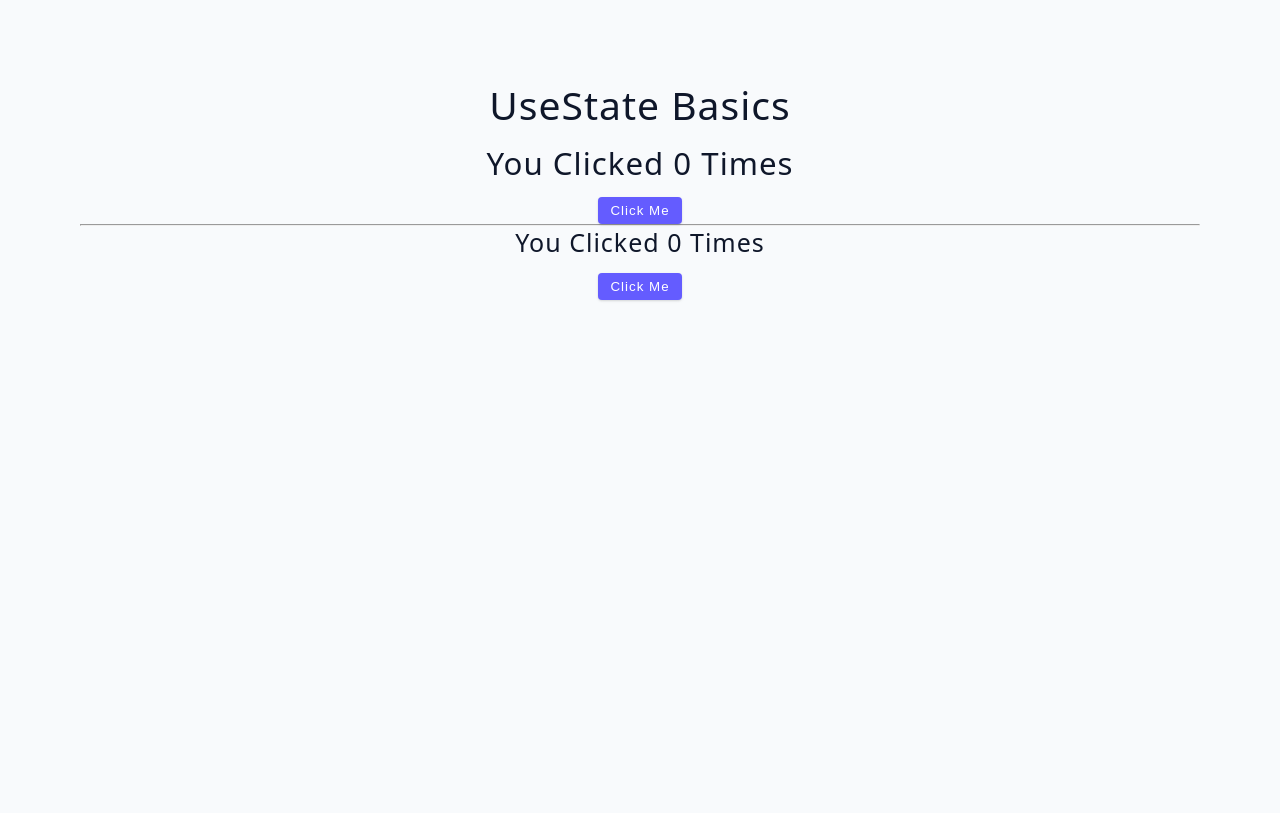
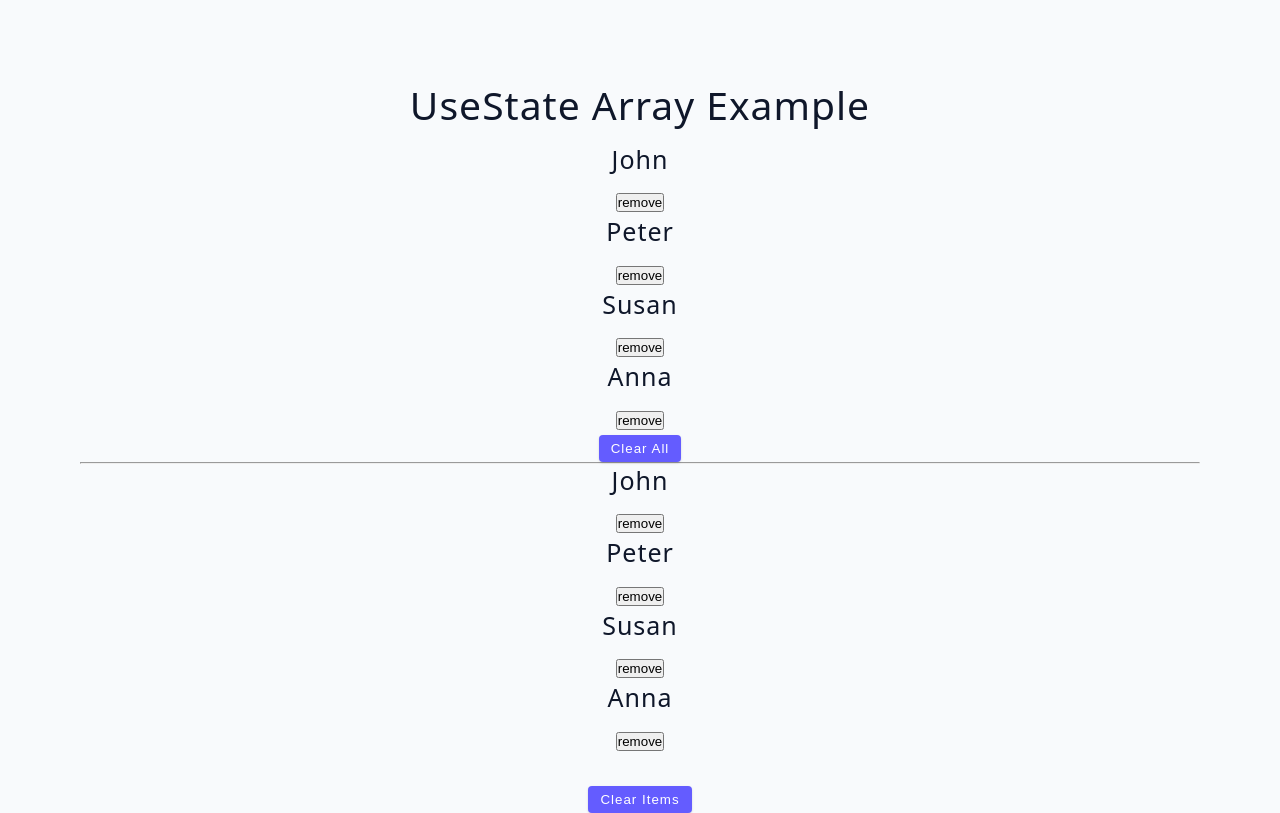
Before and after one commit to luciabalbas/React-Tutorial, a React (Vite) app in the folder 02-Avanzado/: page / in a window 1280 px wide. Built offline with nearby package versions, Linux system fonts and the light colour scheme.

Commit message:
Array Example

```diff
--- a/02-Avanzado/src/App.jsx
+++ b/02-Avanzado/src/App.jsx
@@ -1,5 +1,5 @@
-import Starter from './tutorial/01-useState/starter/02-useState-basics'
-import Final from './tutorial/01-useState/final/02-useState-basics'
+import Starter from './tutorial/01-useState/starter/03-useState-array'
+import Final from './tutorial/01-useState/final/03-useState-array'
 
 function App() {
   return (
--- /dev/null
+++ b/02-Avanzado/src/data.js
@@ -0,0 +1,23 @@
+export const data = [
+  { id: 1, name: 'john' },
+  { id: 2, name: 'peter' },
+  { id: 3, name: 'susan' },
+  { id: 4, name: 'anna' },
+];
+
+export const people = [
+  { id: 1, name: 'bob', nickName: 'Stud Muffin' },
+  { id: 2, name: 'peter' },
+  {
+    id: 3,
+    name: 'oliver',
+    images: [
+      {
+        small: {
+          url: 'https://res.cloudinary.com/diqqf3eq2/image/upload/ar_1:1,bo_5px_solid_rgb:ff0000,c_fill,g_auto,r_max,w_1000/v1595959121/person-1_aufeoq.jpg',
+        },
+      },
+    ],
+  },
+  { id: 4, name: 'david' },
+];
--- a/02-Avanzado/src/tutorial/01-useState/starter/03-useState-array.jsx
+++ b/02-Avanzado/src/tutorial/01-useState/starter/03-useState-array.jsx
@@ -1,5 +1,38 @@
+import React from 'react'
+import { data } from '../../../data'
+
 const UseStateArray = () => {
-  return <h2>useState array example</h2>;
-};
+  const [people, setPeople] = React.useState(data)
+  const removeItem = (id) => {
+    console.log(id)
+    let newPeople = people.filter((person) => person.id !== id)
+    setPeople(newPeople)
+  }
+  // const clearAllItems = () => {
+  //   setPeople([])
+  // }
 
-export default UseStateArray;
+  return (
+    <div>
+      <h2>useState array example</h2>
+      {people.map((person) => {
+        console.log(person)
+        const { name, id } = person
+        return (
+          <div key={id} className="item">
+            <h4>{name}</h4>
+            <button type="button" onClick={() => removeItem(id)}>
+              remove
+            </button>
+          </div>
+        )
+      })}
+      <button type="button" className="btn" onClick={() => setPeople([])}>
+        clear all
+      </button>
+      <hr />
+    </div>
+  )
+}
+
+export default UseStateArray
```
